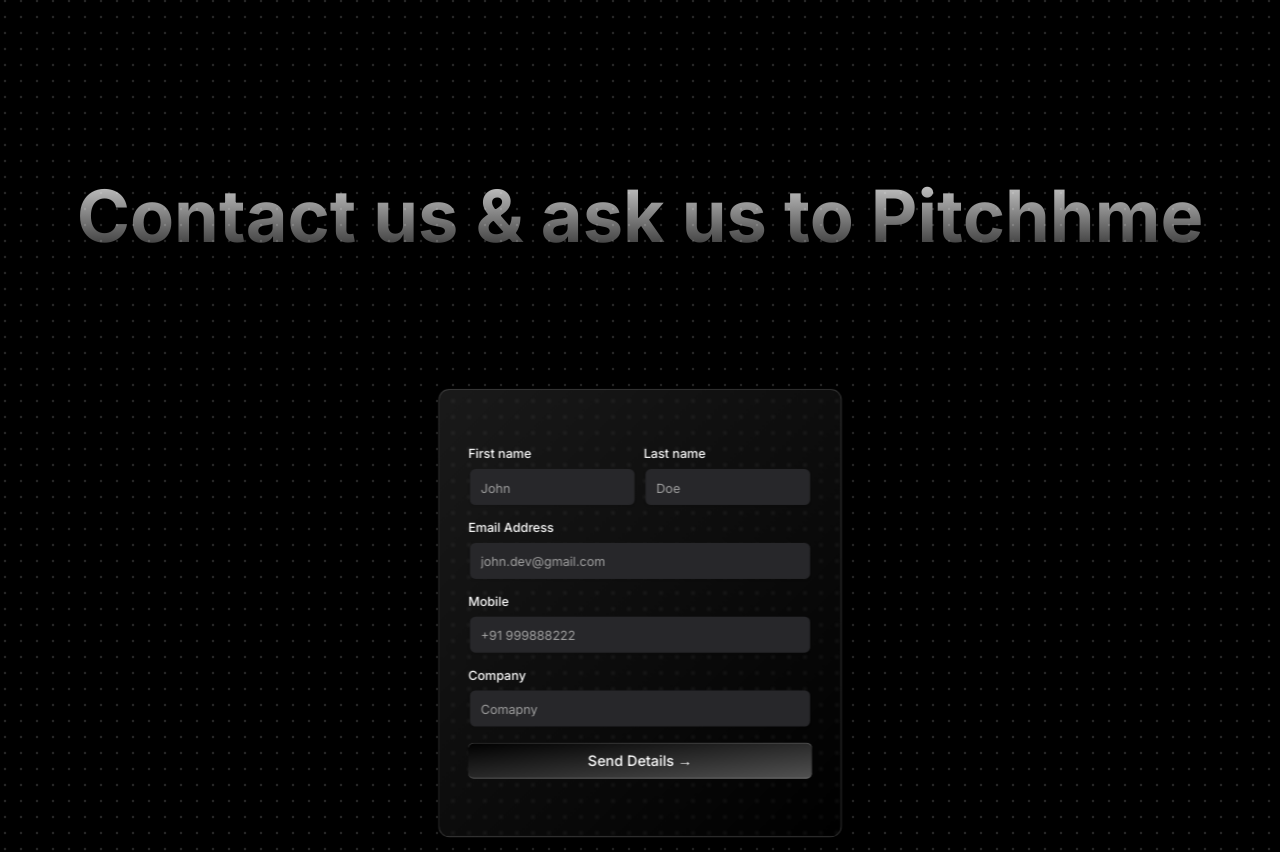
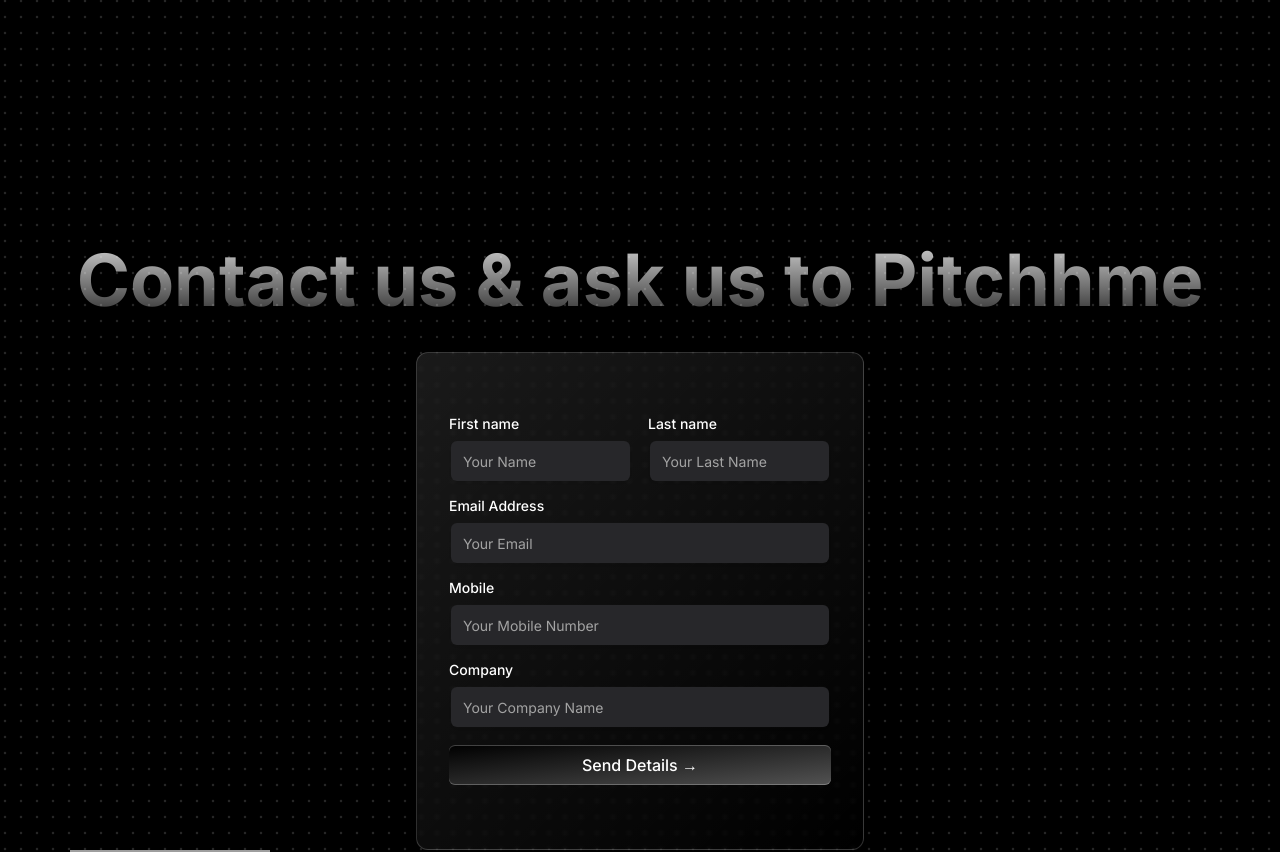
Before and after one commit to DevanshUpadhyay/Pitchhme, a Next.js app: page / in a window 1280 px wide. Shown: the part 3780-4632 px from the top of the page. Built offline with nearby package versions, Linux system fonts and the light colour scheme; grey boxes are pictures that could not be loaded.

Commit message:
yesuuuuuuuuuuu

```diff
--- a/src/app/page.tsx
+++ b/src/app/page.tsx
@@ -139,13 +139,14 @@ export default function Home() {
         </div>
 
         <div id="enquiry" className="lg:w-max-[1300px]">
-          <div className="z-10 flex items-center justify-center w-full px-4 text-center lg:py-12">
-            <p className=" font-bold text-4xl  md:text-4xl lg:text-7xl bg-clip-text text-transparent drop-shadow-2xl bg-gradient-to-b from-white/80 to-white/20 ">
+          <div className="z-10 flex items-center justify-center w-full px-4 text-center lg:py-8">
+            <p className=" font-bold text-4xl mt-20   md:text-4xl lg:text-7xl bg-clip-text text-transparent drop-shadow-2xl bg-gradient-to-b from-white/80 to-white/20 ">
               Contact us & ask us to Pitchhme
             </p>
           </div>
-
-          <Enquiry />
+          <div className="-mt-5 lg:-mt-7 px-8">
+            <Enquiry />
+          </div>
         </div>
 
         <Footer />
--- a/src/components/Enquiry.tsx
+++ b/src/components/Enquiry.tsx
@@ -1,88 +1,164 @@
 "use client";
 import { useRouter } from "next/navigation";
 import React, { useState } from "react";
-import { ChangeEvent } from "react";
+
 import Loader from "@/components/ui/loader";
 import { Label } from "@/components/ui/label";
 import { Input } from "@/components/ui/input";
 import { cn } from "@/lib/utils";
-import { IconHome, IconMessage, IconUser } from "@tabler/icons-react";
 
-function  SignupFormDemo() {
+function SignupFormDemo() {
   const router = useRouter();
-  const [loader,setLoader] = useState(false);
-  const [firstName,setFirstName] = useState('');
-  const [lastName,setLastName] = useState('');
-  const [email,setEmail] = useState('');
-  const [mobile,setMobile] = useState('');
-  const [company,setCompany] = useState('');
+  const [loader, setLoader] = useState(false);
+  const [firstName, setFirstName] = useState("");
+  const [lastName, setLastName] = useState("");
+  const [email, setEmail] = useState("");
+  const [mobile, setMobile] = useState("");
+  const [company, setCompany] = useState("");
+  const [errors, setErrors] = useState<Record<string, string | null>>({});
+
+  const validateForm = () => {
+    const newErrors: Record<string, string | null> = {};
+
+    if (!firstName.trim()) newErrors.firstName = "First name is required";
+    if (!lastName.trim()) newErrors.lastName = "Last name is required";
+    if (!email.trim()) {
+      newErrors.email = "Email is required";
+    } else if (!/\S+@\S+\.\S+/.test(email)) {
+      newErrors.email = "Email format is invalid";
+    }
+    if (!mobile.trim()) {
+      newErrors.mobile = "Mobile number is required";
+    } else if (!/^\d{10}$/.test(mobile)) {
+      newErrors.mobile = "Mobile number must be 10 digits";
+    }
+    if (!company.trim()) newErrors.company = "Company is required";
+
+    setErrors(newErrors);
+
+    return Object.keys(newErrors).length === 0;
+  };
+
   const handleSubmit = async (e: React.FormEvent<HTMLFormElement>) => {
+    e.preventDefault();
+
+    if (!validateForm()) return;
+
     setLoader(true);
 
-    e.preventDefault();
     const formData = new FormData();
-    formData.append('firstName',firstName);
-    formData.append('lastName',lastName);
-    formData.append('email',email);
-    formData.append('company',company);
-    formData.append('mobile',mobile);
+    formData.append("firstName", firstName);
+    formData.append("lastName", lastName);
+    formData.append("email", email);
+    formData.append("company", company);
+    formData.append("mobile", mobile);
     console.log(formData);
 
-    const response = await fetch('https://oldassignment.adaptable.app/api/save-career',{
-      method: 'POST',
-      body: formData
-    });
+    const response = await fetch(
+      "https://oldassignment.adaptable.app/api/save-career",
+      {
+        method: "POST",
+        body: formData,
+      }
+    );
     setLoader(false);
 
-    router.push('/');
+    router.push("/");
   };
+
   return (
-    <div style={{
-      background:
-    "linear-gradient(135deg, rgba(255, 255, 255, 0.1), rgba(255, 255, 255, 0))",
-    backdropFilter: "blur(2px)",
-    WebkitBackdropFilter: "blur(2px)",
-    border: "1px solid rgba(255, 255, 255, 0.18)",
-   boxShadow: "0 8px 32px 0 rgba(0, 0, 0, 0.37)"
-    }} className="max-w-md scale-90 w-full mt-16 mx-auto rounded-none md:rounded-xl p-4 md:p-8 shadow-input bg-white dark:bg-transparent border">
-           {loader? <Loader /> : <></>}
+    <div
+      style={{
+        background:
+          "linear-gradient(135deg, rgba(255, 255, 255, 0.1), rgba(255, 255, 255, 0))",
+        backdropFilter: "blur(2px)",
+        WebkitBackdropFilter: "blur(2px)",
+        border: "1px solid rgba(255, 255, 255, 0.18)",
+        boxShadow: "0 8px 32px 0 rgba(0, 0, 0, 0.37)",
+      }}
+      className="max-w-md w-full mt-8 mx-auto rounded-none md:rounded-xl p-4 md:p-8 bg-white dark:bg-transparent border shadow-input transition-all duration-300 ease-in-out"
+    >
+      {loader ? <Loader /> : null}
 
       <form className="my-8" onSubmit={handleSubmit}>
-        <div className="flex flex-col md:flex-row space-y-2 md:space-y-0 md:space-x-2 mb-4">
+        <div className="flex flex-col md:flex-row md:space-x-4 space-y-4 md:space-y-0 mb-4">
           <LabelInputContainer>
             <Label htmlFor="firstname">First name</Label>
-            <Input value={firstName} onChange={(e) => {setFirstName(e.target.value)}} id="firstname" placeholder="John" type="text" />
+            <Input
+              value={firstName}
+              onChange={(e) => setFirstName(e.target.value)}
+              id="firstname"
+              placeholder="Your Name"
+              type="text"
+              className="w-full"
+            />
+            {errors.firstName && (
+              <span className="text-red-500 text-sm">{errors.firstName}</span>
+            )}
           </LabelInputContainer>
           <LabelInputContainer>
             <Label htmlFor="lastname">Last name</Label>
-            <Input id="lastname" placeholder="Doe" type="text" value={lastName} onChange={(e)=> {setLastName(e.target.value)}} />
+            <Input
+              id="lastname"
+              placeholder="Your Last Name"
+              type="text"
+              value={lastName}
+              onChange={(e) => setLastName(e.target.value)}
+              className="w-full"
+            />
+            {errors.lastName && (
+              <span className="text-red-500 text-sm">{errors.lastName}</span>
+            )}
           </LabelInputContainer>
         </div>
+
         <LabelInputContainer className="mb-4">
           <Label htmlFor="email">Email Address</Label>
-          <Input id="email" value={email} onChange={(e) => {
-            setEmail(e.target.value)
-          }} placeholder="john.dev@gmail.com" type="email" />
+          <Input
+            id="email"
+            value={email}
+            onChange={(e) => setEmail(e.target.value)}
+            placeholder="Your Email"
+            type="email"
+            className="w-full"
+          />
+          {errors.email && (
+            <span className="text-red-500 text-sm">{errors.email}</span>
+          )}
         </LabelInputContainer>
+
         <LabelInputContainer className="mb-4">
           <Label htmlFor="mobile">Mobile</Label>
-          <Input value={mobile} onChange={(e) => {setMobile(e.target.value)}} id="mobile" placeholder="+91 999888222" type="text" />
+          <Input
+            value={mobile}
+            onChange={(e) => setMobile(e.target.value)}
+            id="mobile"
+            placeholder="Your Mobile Number"
+            type="text"
+            className="w-full"
+          />
+          {errors.mobile && (
+            <span className="text-red-500 text-sm">{errors.mobile}</span>
+          )}
         </LabelInputContainer>
+
         <LabelInputContainer className="mb-4">
-          <Label htmlFor="Company">Company</Label>
+          <Label htmlFor="company">Company</Label>
           <Input
             id="company"
             value={company}
-            onChange={(e) => {
-              setCompany(e.target.value)
-            }}
-            placeholder="Comapny"
+            onChange={(e) => setCompany(e.target.value)}
+            placeholder="Your Company Name"
             type="text"
+            className="w-full"
           />
+          {errors.company && (
+            <span className="text-red-500 text-sm">{errors.company}</span>
+          )}
         </LabelInputContainer>
 
         <button
-          className="bg-gradient-to-br relative group/btn from-black dark:from-zinc-900 dark:to-zinc-900 to-neutral-600 block dark:bg-zinc-800 w-full text-white rounded-md h-10 font-medium shadow-[0px_1px_0px_0px_#ffffff40_inset,0px_-1px_0px_0px_#ffffff40_inset] dark:shadow-[0px_1px_0px_0px_var(--zinc-800)_inset,0px_-1px_0px_0px_var(--zinc-800)_inset]"
+          className="bg-gradient-to-br from-black dark:from-zinc-900 dark:to-zinc-900 to-neutral-600 block w-full text-white rounded-md h-10 font-medium shadow-[0px_1px_0px_0px_#ffffff40_inset,0px_-1px_0px_0px_#ffffff40_inset] dark:shadow-[0px_1px_0px_0px_var(--zinc-800)_inset,0px_-1px_0px_0px_var(--zinc-800)_inset] transition-all duration-200 hover:scale-105"
           type="submit"
         >
           Send Details &rarr;
@@ -92,7 +168,6 @@ function  SignupFormDemo() {
     </div>
   );
 }
-
 
 const BottomGradient = () => {
   return (
--- a/src/components/Services.tsx
+++ b/src/components/Services.tsx
@@ -53,7 +53,7 @@ export default function Services() {
           </div>
         </ModalTrigger>
         <ModalBody>
-          <ModalContent >
+          <ModalContent>
             <h4 className="text-lg md:text-2xl text-neutral-600 dark:text-neutral-100 font-bold text-center mb-8">
               Get your own{" "}
               <span className="px-1 py-0.5 rounded-md bg-gray-100 dark:bg-neutral-800 dark:border-neutral-700 border border-gray-200">
@@ -61,7 +61,7 @@ export default function Services() {
               </span>{" "}
               website now!
             </h4>
-            <div className="flex justify-center items-center">
+            <div className="flex flex-col lg:flex-row   justify-center items-center">
               {webD.map((image, idx) => (
                 <motion.div
                   key={"images" + idx}
@@ -146,7 +146,7 @@ export default function Services() {
                 Content Creation
               </span>{" "}
             </h4>
-            <div className="flex justify-center items-center">
+            <div className="flex flex-col lg:flex-row justify-center items-center">
               {contentCreation.map((image, idx) => (
                 <motion.div
                   key={"images" + idx}
@@ -233,7 +233,7 @@ export default function Services() {
               </span>{" "}
               Marketing!
             </h4>
-            <div className="flex justify-center items-center">
+            <div className="flex flex-col lg:flex-row justify-center items-center">
               {socialMediaMarketing.map((image, idx) => (
                 <motion.div
                   key={"images" + idx}
@@ -320,7 +320,7 @@ export default function Services() {
               </span>{" "}
               !
             </h4>
-            <div className="flex justify-center items-center">
+            <div className="flex flex-col lg:flex-row justify-center items-center">
               {memeMarketing.map((image, idx) => (
                 <motion.div
                   key={"images" + idx}
```
Lines whose indentation alone changed are shown as unchanged.
